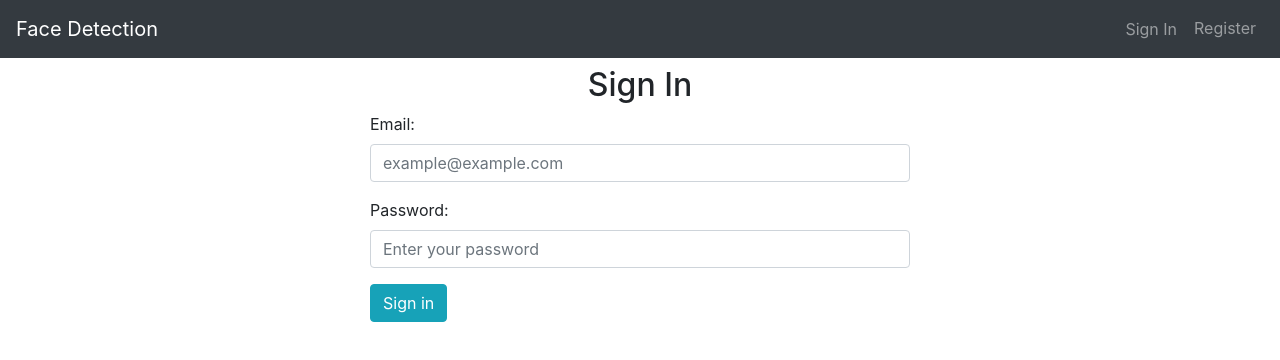
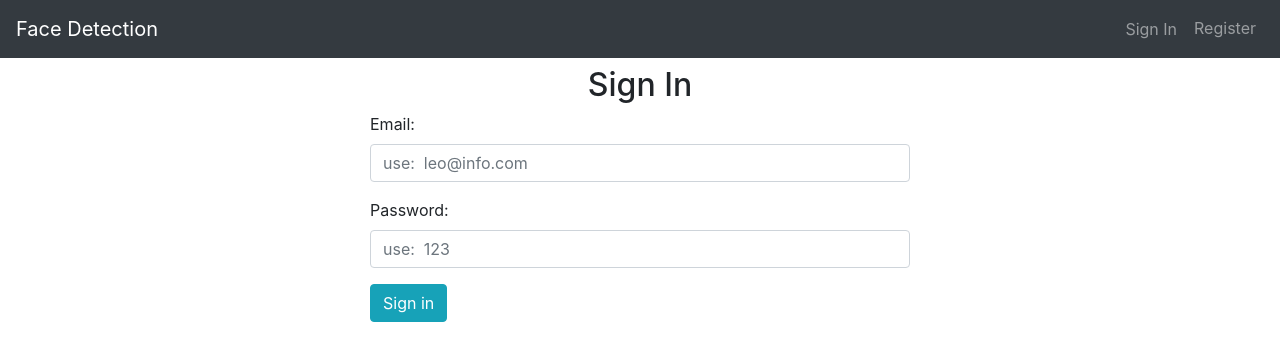
Before and after one commit to LeonelCurti/faceRecognition, a React (Create React App) app: page / in a window 1280 px wide. Shown: the top 360 px of the page. Built offline with nearby package versions, Linux system fonts and the light colour scheme.

Commit message:
fix in signin

```diff
--- a/src/components/SignIn/SignIn.js
+++ b/src/components/SignIn/SignIn.js
@@ -1,74 +1,93 @@
-import React, {Component} from 'react';
+import React, { Component } from "react";
 
 class SignIn extends Component {
-
-  constructor(props){
+  constructor(props) {
     super(props);
-    this.state= {
-      signInEmail:'',
-      signInPassword:''
+    this.state = {
+      signInEmail: "",
+      signInPassword: "",
+      alert: false
     };
   }
 
-  onEmailChange = (event) => {
-    this.setState({ signInEmail: event.target.value});
-  }
+  onEmailChange = event => {
+    this.setState({ signInEmail: event.target.value });
+  };
 
-  onPasswordChange = (event) => {
-    this.setState({ signInPassword: event.target.value});
-  }
+  onPasswordChange = event => {
+    this.setState({ signInPassword: event.target.value });
+  };
 
-  onSubmitSignIn = (e) => {
+  onSubmitSignIn = e => {
     e.preventDefault();
-    fetch('https://ancient-island-39845.herokuapp.com/signin',{
-      method:'post',
-      headers: {'Content-type':'application/json'},
+    fetch("https://ancient-island-39845.herokuapp.com/signin", {
+      method: "post",
+      headers: { "Content-type": "application/json" },
       body: JSON.stringify({
         email: this.state.signInEmail,
         password: this.state.signInPassword
       })
     })
-    .then(resp => resp.json())
-    .then(user =>{
-      if(user.id){
-        this.props.loadUser(user);
-        this.props.onRouteChange('home');
-      }
-    })
-    .catch(console.log);
-  }
+      .then(resp => resp.json())
+      .then(user => {
+        if (user.id) {
+          this.props.loadUser(user);
+          this.props.onRouteChange("home");
+        }
+        this.setState({ alert:true});
+        setTimeout(()=>{this.setState({alert:false})},3000)
+      })
+      .catch(err=>{
+        console.log('Wrong credentials');
+      });
+  };
 
-  render(){
+  render() {
     // const {onRouteChange} = this.props;
     return (
       <div className="container">
         <div className="row">
-
           <div className="col-sm-8 col-md-7 col-lg-6 mx-auto">
-
             <h2 className="text-center pt-2">Sign In</h2>
-            <form>
+            <form onSubmit={this.onSubmitSignIn}>
               <div className="form-group">
                 <label>Email:</label>
-                <input type="email" className="form-control" id="email-address" placeholder="example@example.com" onChange={this.onEmailChange}></input>
+                <input
+                  type="email"
+                  className="form-control"
+                  required
+                  id="email-address"
+                  placeholder="use:  leo@info.com"
+                  onChange={this.onEmailChange}
+                ></input>
               </div>
               <div className="form-group">
                 <label>Password:</label>
-                <input type="password" className="form-control" id="password" placeholder="Enter your password" onChange={this.onPasswordChange}></input>
-                </div>
+                <input
+                  required
+                  type="password"
+                  className="form-control"
+                  id="password"
+                  placeholder="use:  123"
+                  onChange={this.onPasswordChange}
+                ></input>
+              </div>
               <div className="form-group">
+                {this.state.alert ? (
+                  <div className="alert alert-danger" role="alert">
+                    Wrong credentials
+                  </div>
+                ) : null}
                 <input
                   className="btn btn-info"
                   type="submit"
                   value="Sign in"
-                  onClick={this.onSubmitSignIn}
+                  onSubmit={this.onSubmitSignIn}
                 />
               </div>
             </form>
-
           </div>
         </div>
-
       </div>
 
       // <article className="br2 ba dark-gray b--black-10 mv4 w-100 w-50-m w-25-l mw5 center shadow-4">
@@ -112,7 +131,7 @@ class SignIn extends Component {
       //     </div>
       //   </main>
       // </article>
-    )
+    );
   }
 }
 export default SignIn;
```
